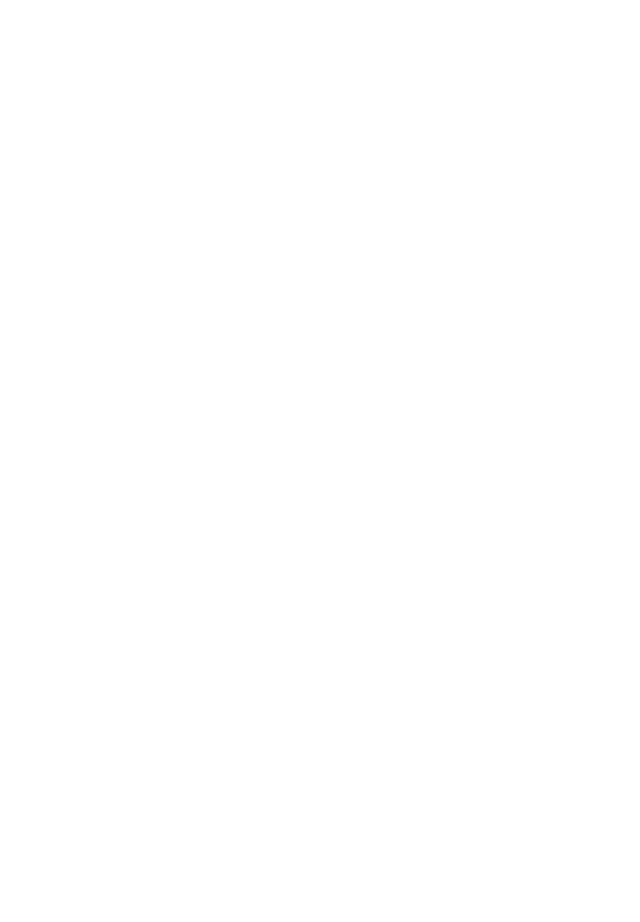
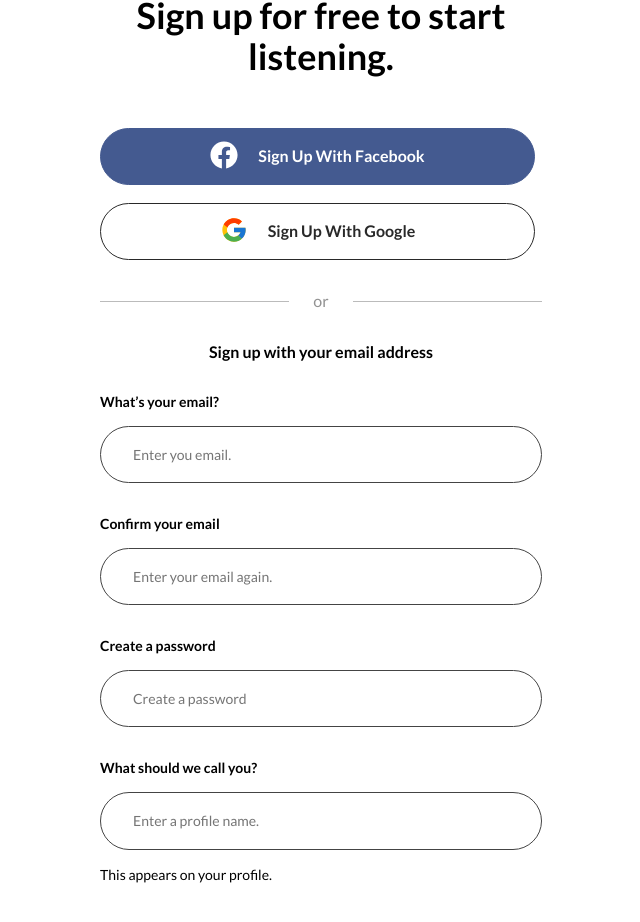
Before and after one commit to eriksleziona/INVO__Spotify-Login, a React (Vite) app: page /register in a window 1280 px wide. Shown: the part 138-1060 px from the top of the page, without its empty margins (319-959 px from the left). Before the commit the page ends 800 px from the top, so only its background shows below. Built offline with nearby package versions, Linux system fonts and the light colour scheme.

Commit message:
Started to build the Setup for the Register Page

```diff
--- a/src/global-styles/style.scss
+++ b/src/global-styles/style.scss
@@ -9,7 +9,7 @@
   font-family: "Lato", sans-serif;
   color: var(--color-black);
   margin: 0 auto;
-  padding: 50px 0 0 0;
+  padding: 50px;
 }
 
 p {
--- a/src/modules/HomeModule/components/FormRow/FormRow.tsx
+++ b/src/modules/HomeModule/components/FormRow/FormRow.tsx
@@ -6,6 +6,8 @@
   labelText,
   name,
   additionalText,
+  additionalUnderline,
+  placeholderText,
   handleChange,
 }) => {
   return (
@@ -18,13 +20,20 @@
         name={name}
         className="form-row-container__input"
         id={name}
-        placeholder={labelText}
+        placeholder={placeholderText ? placeholderText : labelText}
         onChange={handleChange}
         required
       />
       {additionalText && (
-        <p className="form-row-container__additional">
-          Do not you remember the password?
+        <p
+          className="form-row-container__additional"
+          style={
+            additionalUnderline
+              ? { textDecoration: "underline" }
+              : { textDecoration: "none" }
+          }
+        >
+          {additionalText}
         </p>
       )}
     </div>
--- a/src/modules/HomeModule/components/FormRow/FormRow.types.ts
+++ b/src/modules/HomeModule/components/FormRow/FormRow.types.ts
@@ -3,5 +3,7 @@
   type: string;
   labelText: string;
   additionalText?: string;
+  placeholderText?: string;
+  additionalUnderline?: boolean;
   handleChange?: React.ChangeEventHandler<HTMLInputElement>;
 }
--- a/src/modules/HomeModule/components/LoginForm/LoginForm.tsx
+++ b/src/modules/HomeModule/components/LoginForm/LoginForm.tsx
@@ -26,6 +26,7 @@
           name="password"
           labelText="Password"
           handleChange={handleChange}
+          additionalUnderline={true}
           additionalText=" Do not you remember the password?"
         />
         <div className="login-form-container__RememberAndSubmit">
--- /dev/null
+++ b/src/modules/HomeModule/components/RegisterForm/RegisterForm.style.scss
@@ -0,0 +1,14 @@
+.register-form-container {
+  display: flex;
+  flex-direction: column;
+
+  & &__form {
+    display: flex;
+    flex-direction: column;
+    gap: 32px;
+  }
+  & &__title {
+    margin: 0;
+    text-align: center;
+  }
+}
--- /dev/null
+++ b/src/modules/HomeModule/components/RegisterForm/RegisterForm.tsx
@@ -0,0 +1,43 @@
+import React from "react";
+import "./RegisterForm.style.scss";
+import { FormRow } from "../FormRow/FormRow";
+const RegisterForm: React.FC = () => {
+  const handleSubmit = () => {
+    console.log("submit");
+  };
+
+  return (
+    <div className="register-form-container">
+      <form onSubmit={handleSubmit} className="register-form-container__form">
+        <h4 className="register-form-container__title">
+          Sign up with your email address
+        </h4>
+        <FormRow
+          type="email"
+          name="email"
+          labelText="What’s your email?"
+          placeholderText="Enter you email."
+        />
+        <FormRow
+          type="email"
+          name="confirmemail"
+          labelText="Confirm your email"
+          placeholderText="Enter your email again."
+        />
+        <FormRow
+          type="password"
+          name="password"
+          labelText="Create a password"
+        />
+        <FormRow
+          type="text"
+          name="username"
+          labelText="What should we call you?"
+          placeholderText="Enter a profile name."
+          additionalText="This appears on your profile."
+        />
+      </form>
+    </div>
+  );
+};
+export default RegisterForm;
--- a/src/modules/HomeModule/components/index.ts
+++ b/src/modules/HomeModule/components/index.ts
@@ -3,3 +3,4 @@
 export * from "./FormRow/FormRow";
 export * from "./LoginForm/LoginForm";
 export * from "./SubmitButton/SubmitButton";
+export * from "./RegisterForm/RegisterForm";
--- a/src/modules/HomeModule/pages/Login/Login.style.scss
+++ b/src/modules/HomeModule/pages/Login/Login.style.scss
@@ -28,7 +28,7 @@
     @include btn-mixin;
     padding: 19px 0;
     border: 1px solid var(--color-black);
-    color: #848484;
+    color: var(--color-google-hover);
     font-weight: 700;
   }
 }
--- a/src/modules/HomeModule/pages/Register/Register.style.scss
+++ b/src/modules/HomeModule/pages/Register/Register.style.scss
@@ -0,0 +1,14 @@
+.register-container {
+  margin: 0 auto;
+  max-width: 442px;
+  display: flex;
+  flex-direction: column;
+  gap: 32px;
+  & &__subtitle {
+    margin: 18px 0;
+    text-align: center;
+    font-weight: 700;
+    color: var(--color-black);
+    font-size: 36px;
+  }
+}
--- a/src/modules/HomeModule/pages/Register/Register.tsx
+++ b/src/modules/HomeModule/pages/Register/Register.tsx
@@ -1,5 +1,23 @@
+import { ThirdPartyButton, Title } from "@/global-components";
+import "./Register.style.scss";
 import React from "react";
-
+import { ButtonContainer, Separator } from "../../components";
+import { FaFacebook } from "react-icons/fa";
+import { FcGoogle } from "react-icons/fc";
+import RegisterForm from "../../components/RegisterForm/RegisterForm";
 export const Register: React.FC = () => {
-  return <div>Register</div>;
+  return (
+    <main className="register-container">
+      <Title msg="Spotify" />
+      <p className="register-container__subtitle">
+        Sign up for free to start listening.
+      </p>
+      <ButtonContainer>
+        <ThirdPartyButton icon={<FaFacebook />} company="facebook" />
+        <ThirdPartyButton icon={<FcGoogle />} company="google" />
+      </ButtonContainer>
+      <Separator fullWidth={false} />
+      <RegisterForm />
+    </main>
+  );
 };
```
